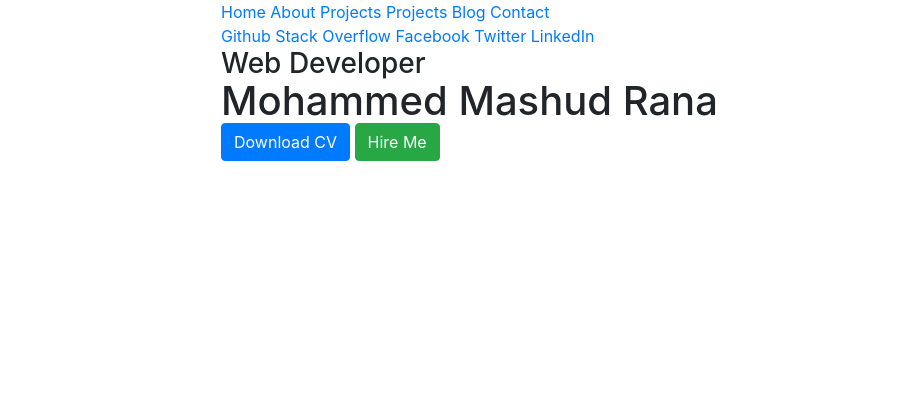
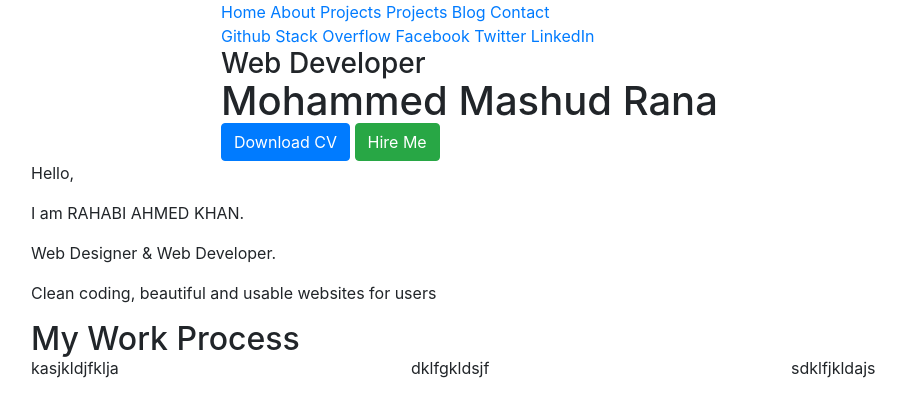
Before and after one commit to mashudranagithub/MyPortfolio, a plain HTML site: page index.html in a window 1280 px wide. Shown: the whole page, without its empty margins (54-960 px from the left). Drawn offline with Linux system fonts and the light colour scheme.

Commit message:
Some work has done

```diff
--- a/index.html
+++ b/index.html
@@ -77,6 +77,28 @@
     </section>
 
 
+    <section id="work">
+        <div class="container">
+            <div class="row justify-content-start">
+                <div class="col-md-6">
+                   <p>Hello,</p>
+                   <p>I am <span>RAHABI AHMED KHAN</span>.</p>
+                   <p>Web Designer & Web Developer.</p>
+                   <p>Clean coding, beautiful and usable websites for users</p>
+                </div>
+            </div>
+            <div class="row">
+                <div class="col-md-12">
+                    <h2>My Work Process</h2>
+                </div>
+                <div class="col-md-4">kasjkldjfklja</div>
+                <div class="col-md-4">dklfgkldsjf</div>
+                <div class="col-md-4">sdklfjkldajs</div>
+            </div>
+        </div>
+    </section>
+
+
 
 
     <!-- Optional JavaScripts -->
```
